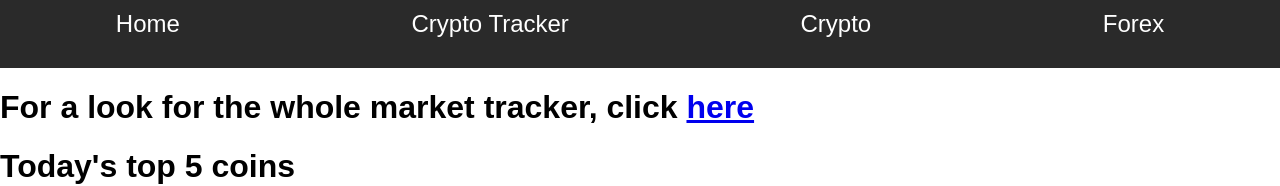
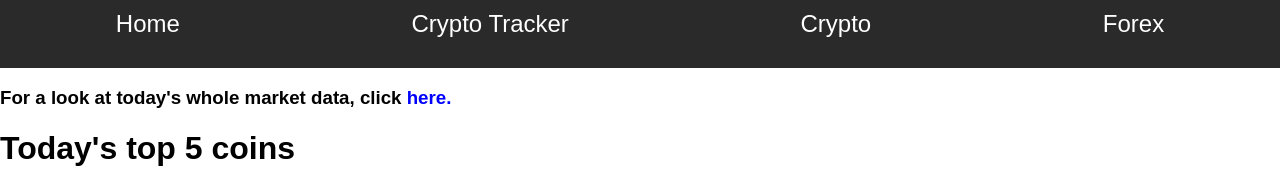
Before and after one commit to DanielTockan/Crypto-Tracker, a React app: page /crypto-tracker in a window 1280 px wide. Shown: the top 186 px of the page. Built offline with nearby package versions, Linux system fonts and the light colour scheme; no server answers; the HTML template or start-up script is replaced by a standard one; a web font is replaced by a local one.

Commit message:
new home page

```diff
--- a/src/components/Home.js
+++ b/src/components/Home.js
@@ -26,9 +26,10 @@ const Home = () => {
 
   const [x, updateX] = useState(0)
 
-
   return <div>
-    <h1>For a look for the whole market tracker, click <a href="https://danieltockan.github.io/crypto-tracker/all">here</a></h1>
+    <h3>For a look at today's whole market data, click
+    <Link className="remove-hyperlink2" to={`/crypto-tracker/all`}> here.</Link>
+    </h3>
     <h1>Today's top 5 coins</h1>
 
     <div className="slider">
@@ -58,9 +59,9 @@ const Home = () => {
 export default Home
 
 const arrowR = <svg xmlns="http://www.w3.org/2000/svg" width="16" height="16" fill="currentColor" class="bi bi-arrow-right-circle-fill" viewBox="0 0 16 16">
-  <path d="M8 0a8 8 0 1 1 0 16A8 8 0 0 1 8 0zM4.5 7.5a.5.5 0 0 0 0 1h5.793l-2.147 2.146a.5.5 0 0 0 .708.708l3-3a.5.5 0 0 0 0-.708l-3-3a.5.5 0 1 0-.708.708L10.293 7.5H4.5z"/>
+  <path d="M8 0a8 8 0 1 1 0 16A8 8 0 0 1 8 0zM4.5 7.5a.5.5 0 0 0 0 1h5.793l-2.147 2.146a.5.5 0 0 0 .708.708l3-3a.5.5 0 0 0 0-.708l-3-3a.5.5 0 1 0-.708.708L10.293 7.5H4.5z" />
 </svg>
 
 const arrowL = <svg xmlns="http://www.w3.org/2000/svg" width="16" height="16" fill="currentColor" class="bi bi-arrow-left-circle-fill" viewBox="0 0 16 16">
-  <path d="M8 0a8 8 0 1 0 0 16A8 8 0 0 0 8 0zm3.5 7.5a.5.5 0 0 1 0 1H5.707l2.147 2.146a.5.5 0 0 1-.708.708l-3-3a.5.5 0 0 1 0-.708l3-3a.5.5 0 1 1 .708.708L5.707 7.5H11.5z"/>
+  <path d="M8 0a8 8 0 1 0 0 16A8 8 0 0 0 8 0zm3.5 7.5a.5.5 0 0 1 0 1H5.707l2.147 2.146a.5.5 0 0 1-.708.708l-3-3a.5.5 0 0 1 0-.708l3-3a.5.5 0 1 1 .708.708L5.707 7.5H11.5z" />
 </svg>
--- a/src/styles/style.scss
+++ b/src/styles/style.scss
@@ -302,7 +302,7 @@ display: flex;
 .slide {
   min-width:  100%;
   height: 60%;
-  transition: 0.5;
+  transition: 3s;
   display: flex;
   justify-content: center;
   align-items: center;
@@ -338,3 +338,8 @@ display: flex;
 .h-coin {
   font-size: 200px;
 }
+
+.remove-hyperlink2 {
+  color: blue;
+  text-decoration: none;
+}
```
